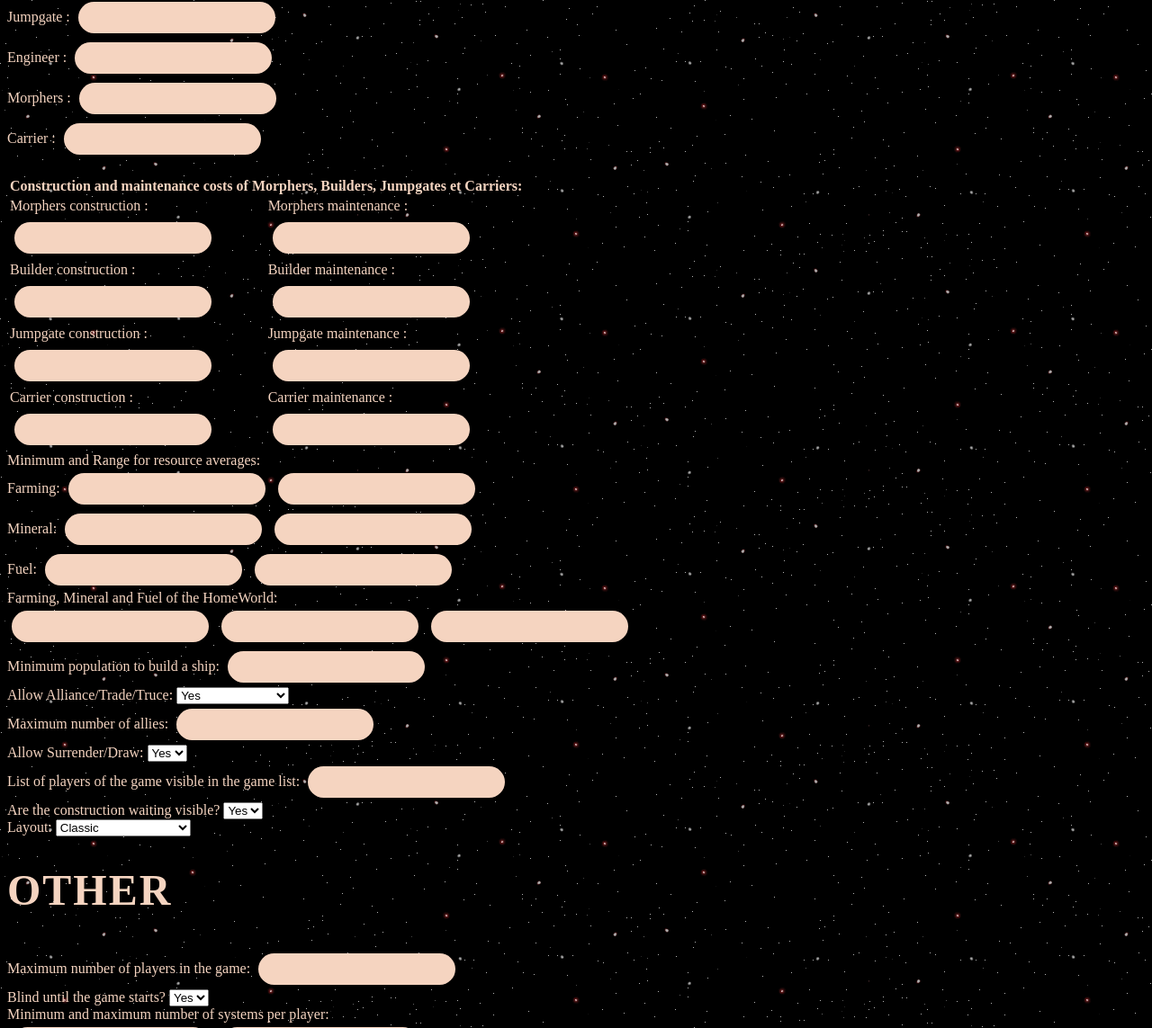
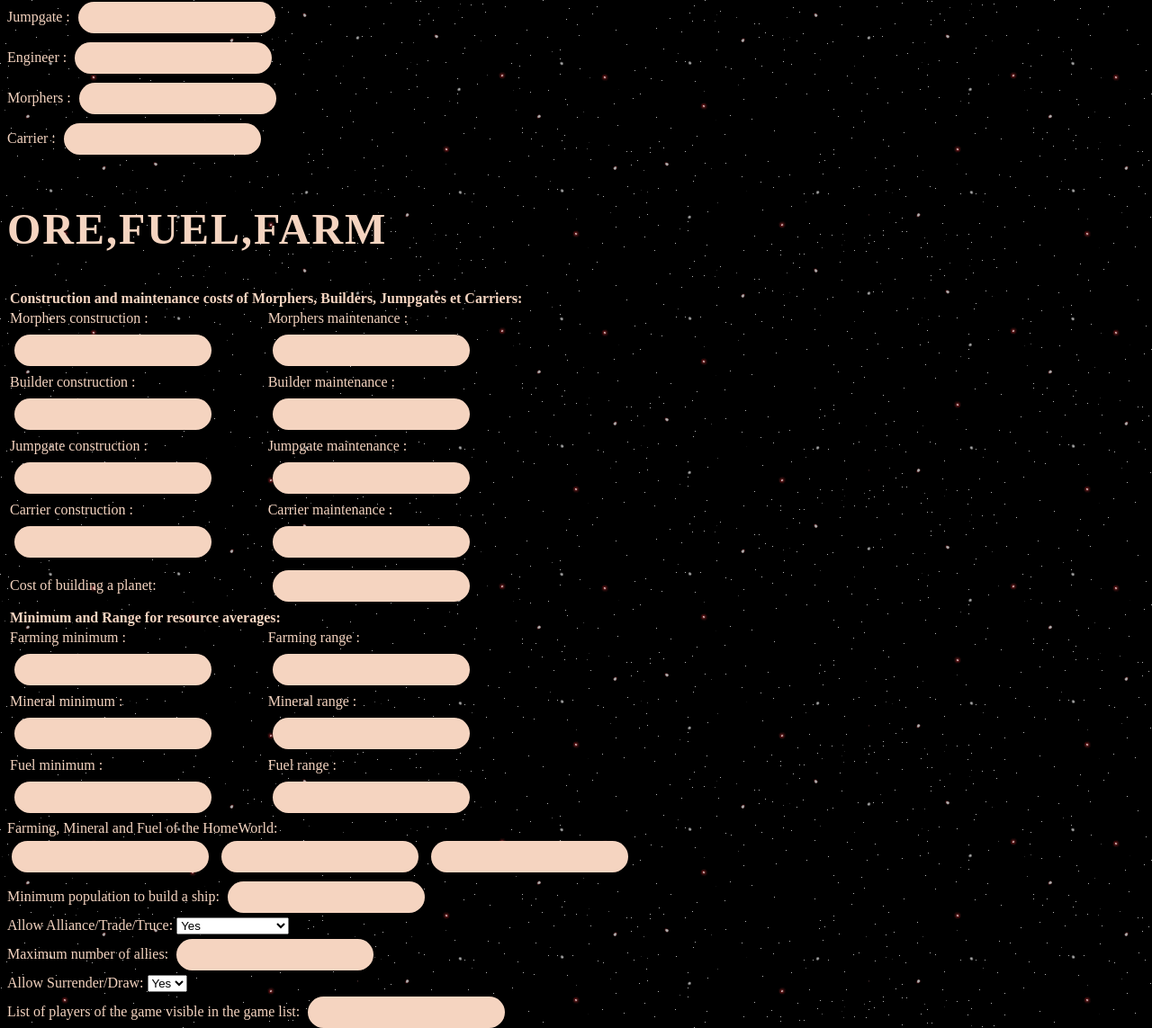
Before and after one commit to ThomasDelhayeCondorcet/StellarCrisisThomasLaurie2023, a Flask app: page /CreateSeries in a window 1280 px wide. Shown: the part 1548-2691 px from the top of the page at 90% size. Run offline with Flask 3, Linux system fonts and the light colour scheme; some libraries are stand-ins or nearby versions.

Commit message:
Changes by lauri

```diff
--- a/app.py
+++ b/app.py
@@ -99,7 +99,7 @@ def CreateSeries():
         farming_homeworld=request.form['farming_homeworld']
         mineral_homeworld=request.form['mineral_homeworld']
         fuel_homeworld=request.form['fuel_homeworld']
-        cost_building_planete=request.form['cost_building_planete']
+        cost_building_planet=request.form['cost_building_planet']
         population_min_build_ship=request.form['population_min_build_ship']
         number_max_current_game=request.form['number_max_current_game']
         spawn_first=request.form['spawn_first']
@@ -134,7 +134,7 @@ def CreateSeries():
               divider_range_jumpgate, max_ship_player, loss_engineer, loss_jumpgate, loss_morpher, loss_carrier, cost_construction_morpher,
               cost_maintenance_morpher, cost_maintenance_morpher, cost_construction_builder, cost_maintenance_builder, cost_construction_jumpgate,
               cost_maintenance_jumpgate, cost_construction_carrier, cost_maintenance_carrier, farming_minimum, farming_range, mineral_minimum,
-              mineral_range, fuel_minimum, fuel_range, farming_homeworld, mineral_homeworld, fuel_homeworld, cost_building_planete,
+              mineral_range, fuel_minimum, fuel_range, farming_homeworld, mineral_homeworld, fuel_homeworld, cost_building_planet,
               population_min_build_ship, number_max_current_game, spawn_first, active_bridier, alliance_trade_truce, number_max_allies,
               allow_surrender_draw, viewable_players, cloakers_invisibles, constructions_visible, layout, blind_until_start, number_max_player,
               number_systems_min, number_systems_max, farming_ratio_max, technology_multiplier, initial_technological_level, minimum_wins,
--- a/templates/CreateSeries.html
+++ b/templates/CreateSeries.html
@@ -141,35 +141,39 @@
                 <td><input type="number" id="cost_construction_carrier" name="cost_construction_carrier" required></td> <!-- Table series : carrierbuild -->
                 <td><input type="number" id="cost_maintenance_carrier" name="cost_maintenance_carrier" required></td> <!-- Table series : carriermaint -->
             </tr>
+            <tr>
+                <td>Cost of building a planet:</td>
+                <td><input type="number" id="cost_building_planet" name="cost_building_planet" required></td> <!-- Table series : plabuild -->
+            </tr>
+            <h1>Ore,Fuel,Farm</h1>
+            <tr>
+                <th colspan="2" style="text-align: left">Minimum and Range for resource averages:</th>
+            </tr><br>
+            <tr>
+                <td>Farming minimum :</td>
+                <td>Farming range :</td>
+            </tr>
+            <tr>
+                <td><input type="number" id="farming_minimum" name="farming_minimum" required></td> <!-- Table series : avgag -->
+                <td><input type="number" id="farming_range" name="farming_range" required></td> <!-- Table series : rangeag -->
+            </tr>
+            <tr>
+                <td>Mineral minimum :</td>
+                <td>Mineral range :</td>
+            </tr>
+            <tr>
+                <td><input type="number" id="mineral_minimum" name="mineral_minimum" required></td> <!-- Table series : avgmin -->
+                <td><input type="number" id="mineral_range" name="mineral_range" required></td> <!-- Table series : rangemin -->
+            </tr>
+            <tr>
+                <td>Fuel minimum :</td>
+                <td>Fuel range :</td>
+            </tr>
+            <tr>
+                <td><input type="number" id="fuel_minimum" name="fuel_minimum" required></td> <!-- Table series : avgfuel -->
+                <td><input type="number" id="fuel_range" name="fuel_range" required></td> <!-- Table series : rangemin -->
+            </tr>
         </table>
-
-        <!--<label>Construction and maintenance costs of Morphers, Builders, Jumpgates et Carriers:</label><br>
-        <br><label>Morphers :</label><br>
-        <input type="number" id="cost_construction_morpher" name="cost_construction_morpher" required>
-        <input type="number" id="cost_maintenance_morpher" name="cost_maintenance_morpher" required><br> -->
-        <!--<label>Builder :</label><br>
-        <input type="number" id="cost_construction_builder" name="cost_construction_builder" required>
-        <input type="number" id="cost_maintenance_builder" name="cost_maintenance_builder" required><br> -->
-        <!--<label>Jumpgate :</label><br>
-        <input type="number" id="cost_construction_jumpgate" name="cost_construction_jumpgate" required>
-        <input type="number" id="cost_maintenance_jumpgate" name="cost_maintenance_jumpgate" required><br> -->
-        <!-- <label>Carrier :</label><br>
-        <input type="number" id="cost_construction_carrier" name="cost_construction_carrier" required>
-        <input type="number" id="cost_maintenance_carrier" name="cost_maintenance_carrier" required><br> -->
-
-        <label>Minimum and Range for resource averages:</label><br>
-
-        <label>Farming:</label>
-        <input type="number" id="farming_minimum" name="farming_minimum" required> <!-- Table series : avgag -->
-        <input type="number" id="farming_range" name="farming_range" required><br> <!-- Table series : rangeag -->
-
-        <label>Mineral:</label>
-        <input type="number" id="mineral_minimum" name="mineral_minimum" required> <!-- Table series : avgmin -->
-        <input type="number" id="mineral_range" name="mineral_range" required><br> <!-- Table series : rangemin -->
-
-        <label>Fuel:</label>
-        <input type="number" id="fuel_minimum" name="fuel_minimum" required> <!-- Table series : avgfuel -->
-        <input type="number" id="fuel_range" name="fuel_range" required><br> <!-- Table series : rangefuel -->
 
         <label>Farming, Mineral and Fuel of the HomeWorld:</label><br>
         <input type="number" id="farming_homeworld" name="farming_homeworld" required> <!-- Table series : homeag -->
```
